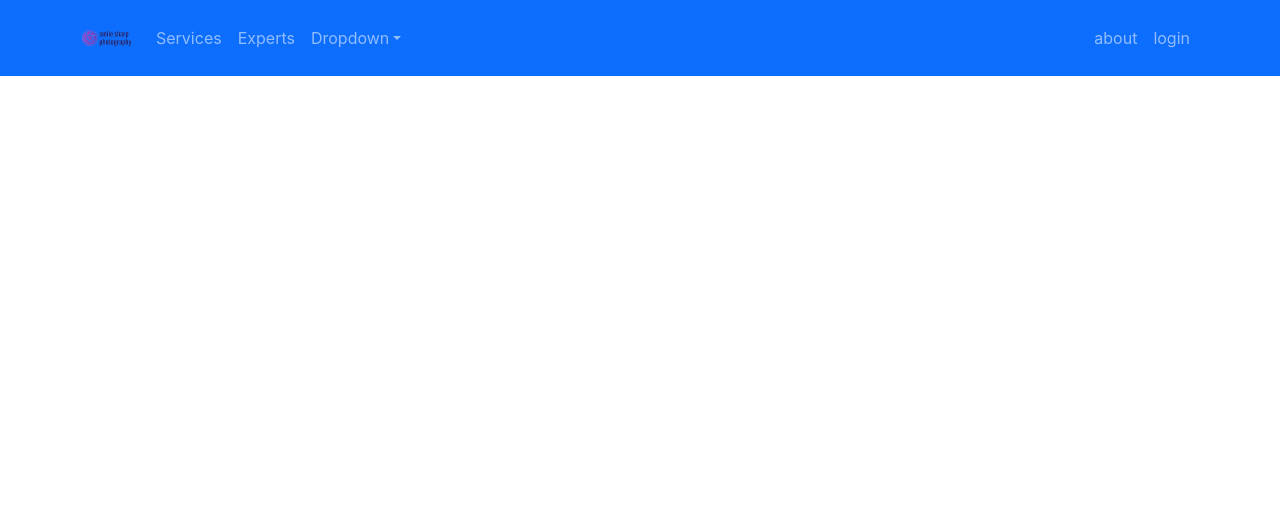
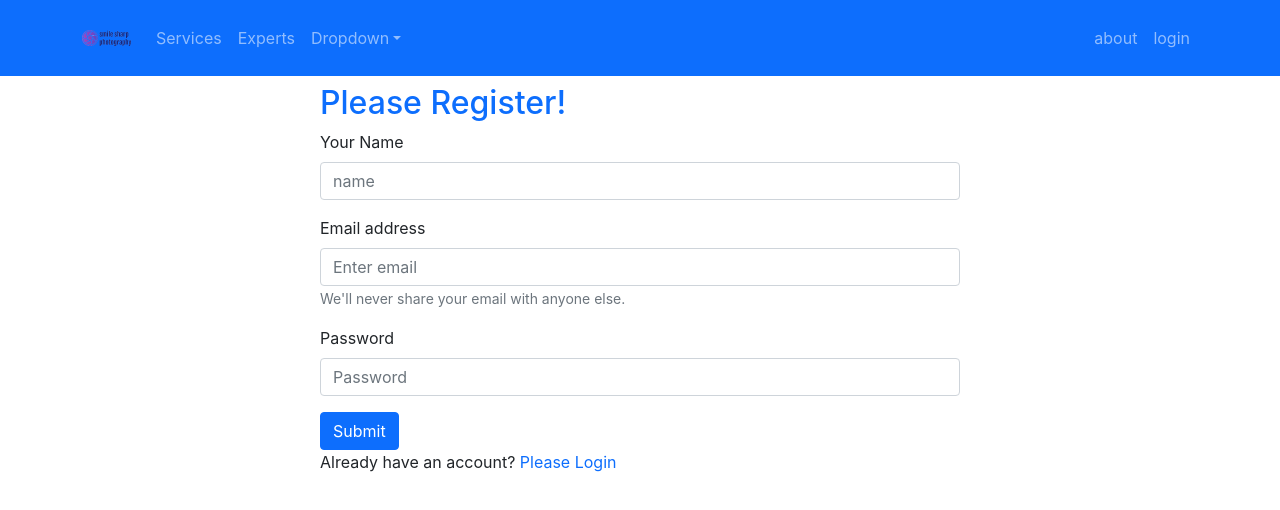
Before and after one commit to Hridoy8444/smile-sharp, a React (Create React App) app: page /register in a window 1280 px wide. Shown: the top 510 px of the page. Built offline with nearby package versions, Linux system fonts and the light colour scheme.

Commit message:
login & register form added

```diff
--- a/package.json
+++ b/package.json
@@ -11,6 +11,7 @@
     "react": "^18.0.0",
     "react-bootstrap": "^2.2.3",
     "react-dom": "^18.0.0",
+    "react-firebase-hooks": "^5.0.3",
     "react-router-dom": "^6.3.0",
     "react-scripts": "5.0.1",
     "web-vitals": "^2.1.4"
--- a/src/App.js
+++ b/src/App.js
@@ -3,13 +3,17 @@ import './App.css';
 import Header from './Pages/Shared/Header/Header';
 import { Route, Routes } from 'react-router-dom';
 import Home from './Pages/Home/Home/Home';
+import Login from './Login/Login/Login';
+import Register from './Login/Register/Register';
 
 function App() {
   return (
-    <div className="App">
+    <div >
       <Header></Header>
       <Routes>
         <Route path='/' element={<Home></Home>}></Route>
+        <Route path='/login' element={<Login></Login>}></Route>
+        <Route path='/register' element={<Register></Register>}></Route>
       </Routes>
     </div>
   );
--- /dev/null
+++ b/src/Login/Login/Login.js
@@ -0,0 +1,42 @@
+import React from 'react';
+import { Button, Form } from 'react-bootstrap';
+import { Link, useNavigate } from 'react-router-dom';
+
+const Login = () => {
+
+    const navigate = useNavigate();
+
+
+
+    const navigateToRegister = () => {
+        navigate('/register')
+    }
+    return (
+        <div className='w-50 mx-auto'>
+        <h2 className='text-primary mt-2'>Please Login!</h2>
+        <Form >
+            <Form.Group className="mb-3" controlId="formBasicEmail">
+                <Form.Label>Email address</Form.Label>
+                <Form.Control  type="email" placeholder="Enter email" />
+                <Form.Text className="text-muted">
+                    We'll never share your email with anyone else.
+                </Form.Text>
+            </Form.Group>
+
+            <Form.Group className="mb-3" controlId="formBasicPassword">
+                <Form.Label>Password</Form.Label>
+                <Form.Control  type="password" placeholder="Password" />
+            </Form.Group>
+            <Form.Group className="mb-3" controlId="formBasicCheckbox">
+                <Form.Check type="checkbox" label="Check me out" />
+            </Form.Group>
+            <Button variant="primary" type="submit">
+                Submit
+            </Button>
+        </Form>
+        <p>New to Smile Sharp Photography? <Link to={'/register'} className='text-primary text-decoration-none' onClick={navigateToRegister}>Please Register</Link></p>
+    </div>
+    );
+};
+
+export default Login;
--- /dev/null
+++ b/src/Login/Register/Register.js
@@ -0,0 +1,46 @@
+import React from 'react';
+import { Button, Form } from 'react-bootstrap';
+import { Link, useNavigate } from 'react-router-dom';
+
+const Register = () => {
+
+    const navigate = useNavigate()
+
+    const navigateToLogin = () => {
+        navigate('/register')
+    }
+    return (
+        <div>
+
+            <div className='w-50 mx-auto'>
+                <h2 className='text-primary mt-2'>Please Register!</h2>
+                <Form >
+                    <Form.Group className="mb-3" controlId="formBasicPassword">
+                        <Form.Label>Your Name</Form.Label>
+                        <Form.Control  type="text" name='name' placeholder="name" />
+                    </Form.Group>
+                    <Form.Group className="mb-3" controlId="formBasicEmail">
+                        <Form.Label>Email address</Form.Label>
+                        <Form.Control  type="email" name='email' placeholder="Enter email" />
+                        <Form.Text className="text-muted">
+                            We'll never share your email with anyone else.
+                        </Form.Text>
+                    </Form.Group>
+
+                    <Form.Group className="mb-3" controlId="formBasicPassword">
+                        <Form.Label>Password</Form.Label>
+                        <Form.Control  type="password" name='password' placeholder="Password" />
+                    </Form.Group>
+
+
+                    <Button variant="primary" type="Register">
+                        Submit
+                    </Button>
+                </Form>
+                <p>Already have an account? <Link to={'/login'} className='text-primary text-decoration-none' onClick={navigateToLogin}>Please Login</Link></p>
+            </div>
+        </div>
+    );
+};
+
+export default Register;
```
Also changed, not shown: 1 other file (tests, documents, lock files or other folders).
